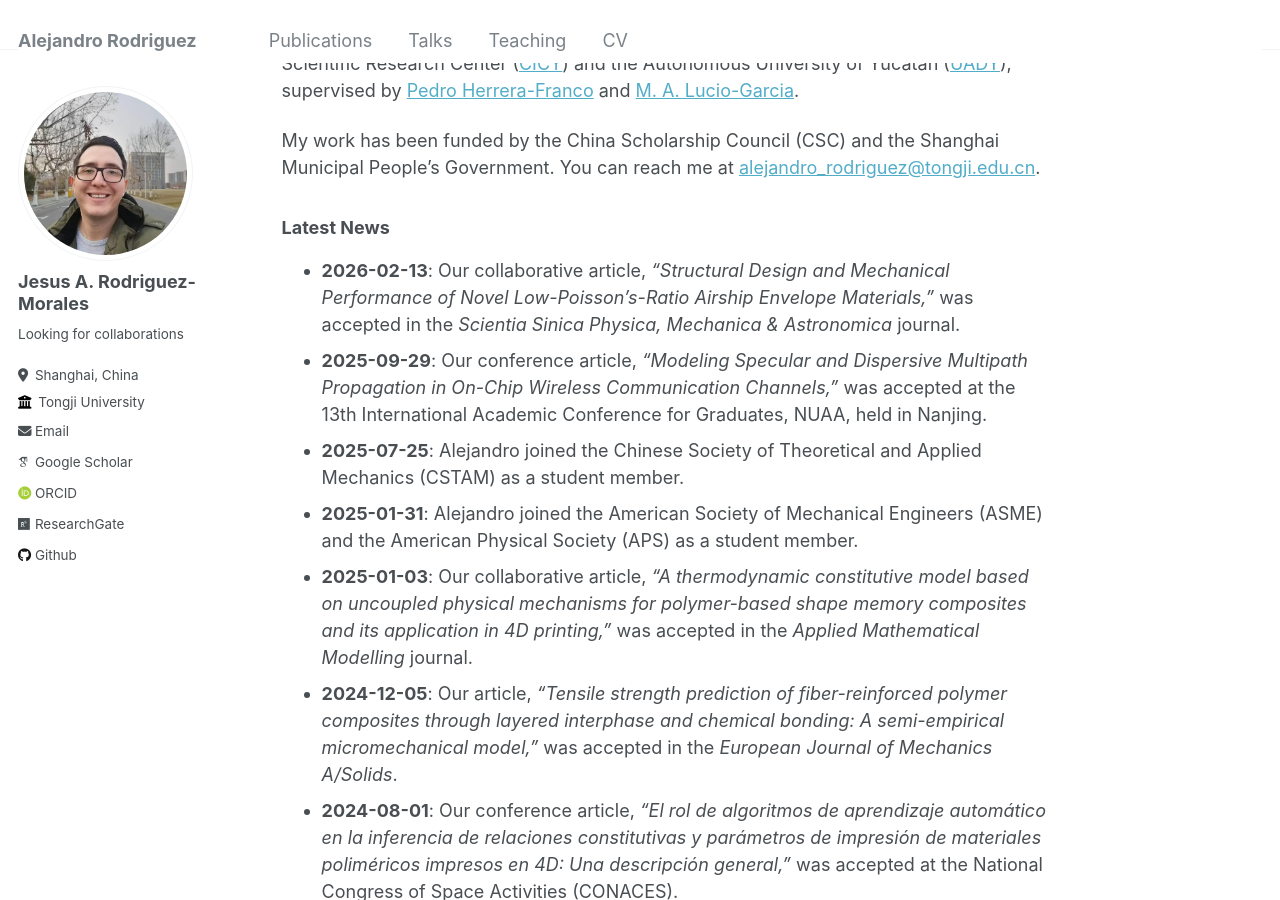
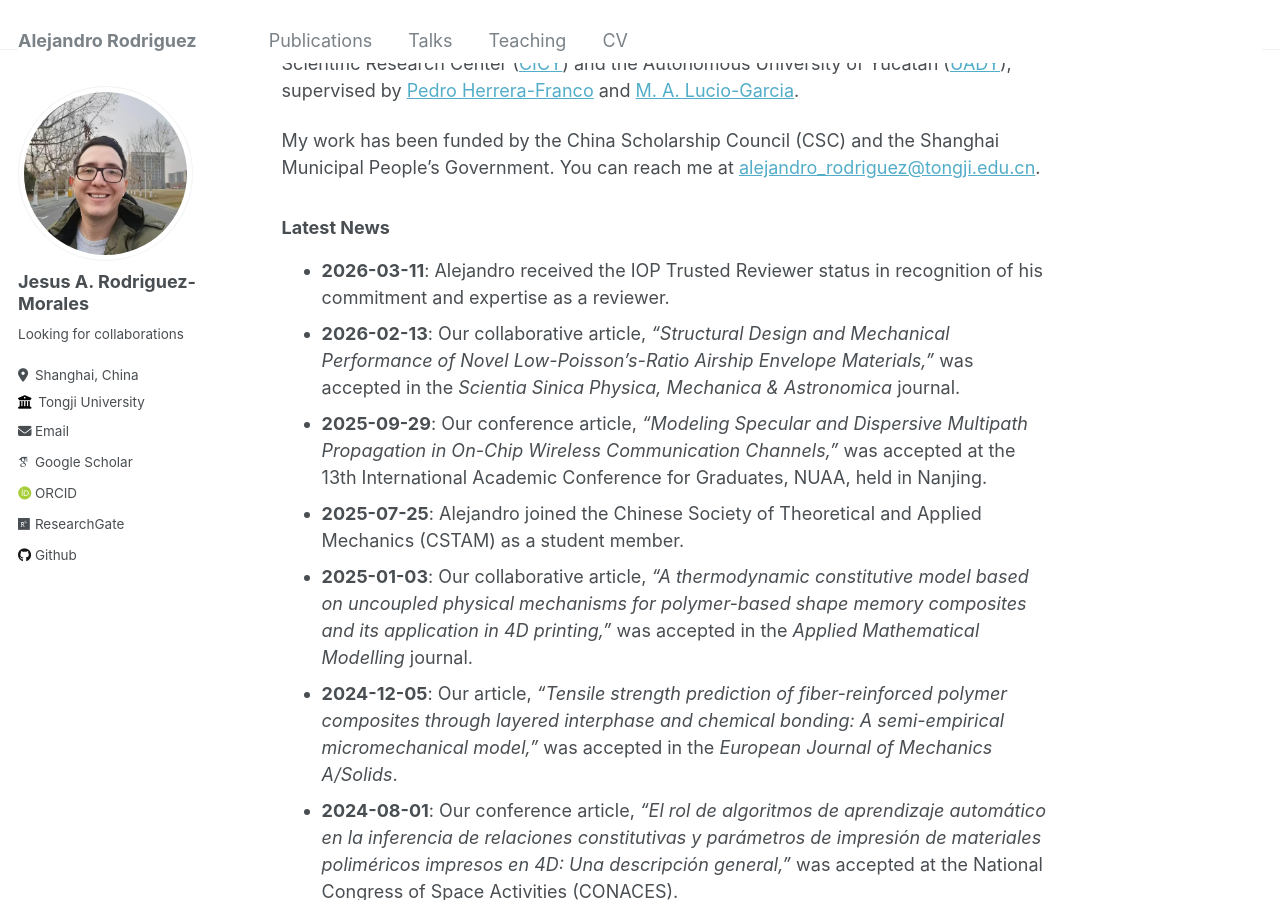
Before and after one commit to alex-rodriguez-m/alex-rodriguez-m.github.io, a Jekyll site: the page built from _pages/about.md, in a window 1280 px wide and 900 px high, scrolled down 314 px. Built offline with Jekyll 4.4.1, drawn with Linux system fonts in a browser that asks for light colours; some web fonts are replaced.

Commit message:
Update about.md

```diff
--- a/_pages/about.md
+++ b/_pages/about.md
@@ -16,10 +16,10 @@ My work has been funded by the China Scholarship Council (CSC) and the Shanghai
 
 
 ### Latest News
+- **2026-03-11**: Alejandro received the IOP Trusted Reviewer status in recognition of his commitment and expertise as a reviewer.
 - **2026-02-13**: Our collaborative article, *"Structural Design and Mechanical Performance of Novel Low-Poisson’s-Ratio Airship Envelope Materials,"* was accepted in the *Scientia Sinica Physica, Mechanica & Astronomica* journal.
 - **2025-09-29**: Our conference article, *"Modeling Specular and Dispersive Multipath Propagation in On-Chip Wireless Communication Channels,"* was accepted at the 13th International Academic Conference for Graduates, NUAA, held in Nanjing.
 - **2025-07-25**: Alejandro joined the Chinese Society of Theoretical and Applied Mechanics (CSTAM) as a student member.
-- **2025-01-31**: Alejandro joined the American Society of Mechanical Engineers (ASME) and the American Physical Society (APS) as a student member.
 - **2025-01-03**: Our collaborative article, *"A thermodynamic constitutive model based on uncoupled physical mechanisms for polymer-based shape memory composites and its application in 4D printing,"* was accepted in the *Applied Mathematical Modelling* journal.
 - **2024-12-05**: Our article, *"Tensile strength prediction of fiber-reinforced polymer composites through layered interphase and chemical bonding: A semi-empirical micromechanical model,"* was accepted in the *European Journal of Mechanics A/Solids*.
 - **2024-08-01**: Our conference article, *"El rol de algoritmos de aprendizaje automático en la inferencia de relaciones constitutivas y parámetros de impresión de materiales poliméricos impresos en 4D: Una descripción general,"* was accepted at the National Congress of Space Activities (CONACES).
```
